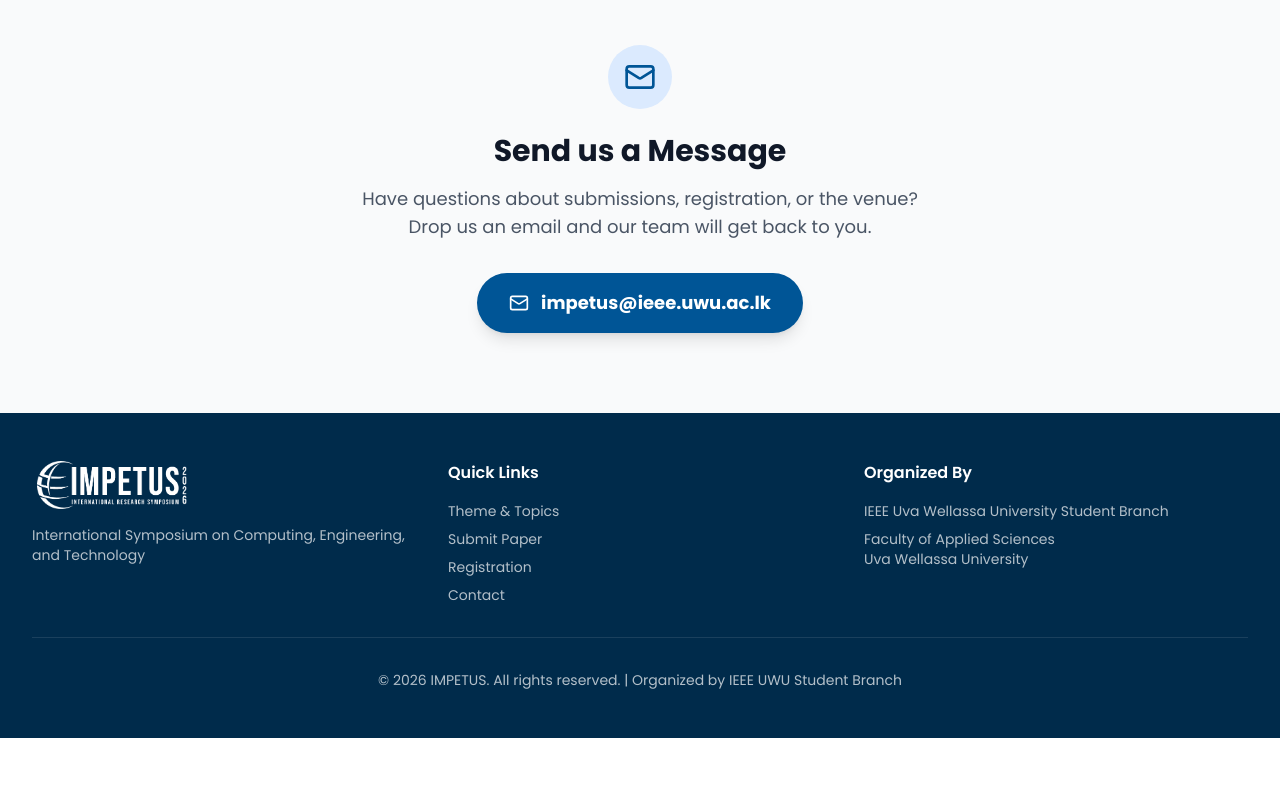
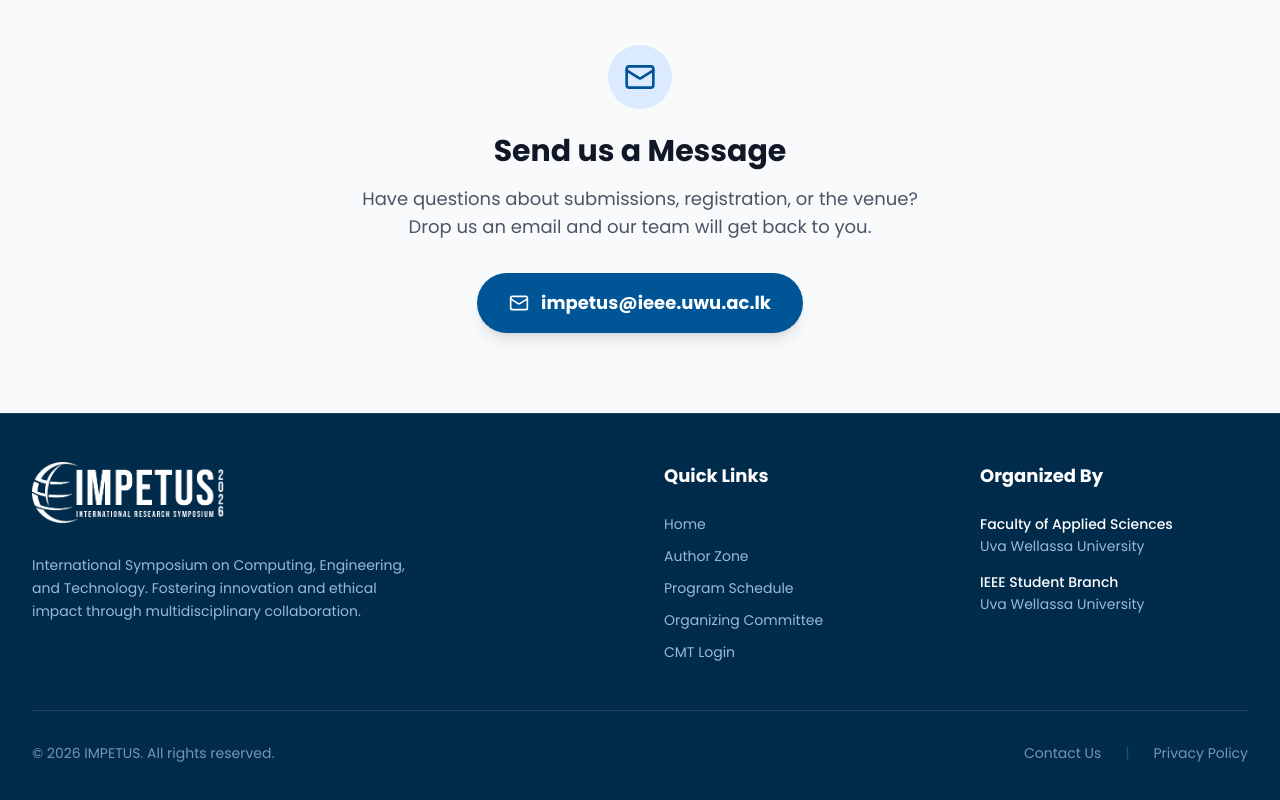
Before and after one commit to geeganage-yeran/Impetus_2026, a React (Vite) app: page /contact in a window 1280 px wide. Shown: the part 1156-1956 px from the top of the page. Before the commit the page ends 1894 px from the top, so only its background shows below. Built offline with nearby package versions, Linux system fonts and the light colour scheme.

Commit message:
Add speaker image and update references across components; modify phone number, titles, and improve footer and hero section styles for clarity and consistency

```diff
--- a/src/components/ContactSection.jsx
+++ b/src/components/ContactSection.jsx
@@ -45,7 +45,7 @@
               </div>
               <h3 className="text-gray-900 font-semibold text-lg mb-2">Phone</h3>
               <a href="tel:+94551234567" className="text-[#005596] font-medium inline-flex items-center gap-2 group/link">
-                +94 55 123 4567
+                +94 71 915 1945
                 <ArrowRight className="w-4 h-4 opacity-0 group-hover/link:opacity-100 transform -translate-x-2 group-hover/link:translate-x-0 transition-all" />
               </a>
               <p className="text-sm text-gray-500 mt-2">Monday - Friday, 9 AM - 5 PM</p>
--- a/src/components/DownloadSection.jsx
+++ b/src/components/DownloadSection.jsx
@@ -22,7 +22,7 @@
               <FileText className="w-8 h-8" />
             </div>
             <div className="text-left">
-              <h3 className="font-bold text-xl text-gray-900">IEEE Conference Template</h3>
+              <h3 className="font-bold text-xl text-gray-900">IEEE Paper Template</h3>
               <p className="text-gray-500">Available in DOCX and LaTeX formats</p>
             </div>
           </div>
--- a/src/components/Footer.jsx
+++ b/src/components/Footer.jsx
@@ -1,60 +1,70 @@
 import React from "react";
+import { Link } from "react-router-dom";
 import whiteLogo from "../assets/whitelogo.png";
+
 export default function Footer() {
+  const scrollToTop = () => {
+    window.scrollTo({ top: 0, behavior: "smooth" });
+  };
+
   return (
-    <footer className="bg-[#002b4b] text-white py-8 sm:py-12">
+    <footer className="bg-[#002b4b] text-white py-12 border-t border-white/10">
       <div className="max-w-7xl mx-auto px-4 sm:px-6 lg:px-8">
-        <div className="grid grid-cols-1 md:grid-cols-3 gap-8 mb-8">
-          {/* Logo */}
-          <div>
-            <button
-              onClick={() => window.scrollTo({ top: 0, behavior: "smooth" })}
-              className="hover:opacity-80 transition-opacity block"
+        <div className="grid grid-cols-1 md:grid-cols-4 gap-12 mb-12">
+
+          {/* Logo & Intro */}
+          <div className="col-span-1 md:col-span-2">
+            <Link
+              to="/"
+              onClick={scrollToTop}
+              className="inline-block mb-6 hover:opacity-80 transition-opacity"
             >
-              <div className="w-40 h-12 flex items-center">
+              <div className="w-48 h-auto">
                 <img
                   src={whiteLogo}
                   alt="IMPETUS IEEE UWU"
                   className="w-full h-full object-contain"
                 />
               </div>
-            </button>
-            <p className="text-sm text-white/70 mt-4">
-              International Symposium on Computing, Engineering, and Technology
+            </Link>
+            <p className="text-blue-200/80 text-sm leading-relaxed max-w-sm">
+              International Symposium on Computing, Engineering, and Technology.
+              Fostering innovation and ethical impact through multidisciplinary collaboration.
             </p>
           </div>
 
           {/* Quick Links */}
           <div>
-            <h4 className="text-white mb-4 font-semibold">Quick Links</h4>
-            <ul className="space-y-2 text-sm text-white/70">
+            <h4 className="text-white font-bold text-lg mb-6">Quick Links</h4>
+            <ul className="space-y-3 text-sm text-blue-200/80">
               <li>
-                <a href="#theme" className="hover:text-white transition-colors">
-                  Theme & Topics
-                </a>
+                <Link to="/" onClick={scrollToTop} className="hover:text-white hover:translate-x-1 transition-all duration-300 inline-block">
+                  Home
+                </Link>
+              </li>
+              <li>
+                <Link to="/author" onClick={scrollToTop} className="hover:text-white hover:translate-x-1 transition-all duration-300 inline-block">
+                  Author Zone
+                </Link>
+              </li>
+              <li>
+                <Link to="/program" onClick={scrollToTop} className="hover:text-white hover:translate-x-1 transition-all duration-300 inline-block">
+                  Program Schedule
+                </Link>
+              </li>
+              <li>
+                <Link to="/committee" onClick={scrollToTop} className="hover:text-white hover:translate-x-1 transition-all duration-300 inline-block">
+                  Organizing Committee
+                </Link>
               </li>
               <li>
                 <a
-                  href="#submission"
-                  className="hover:text-white transition-colors"
+                  href="https://cmt3.research.microsoft.com/"
+                  target="_blank"
+                  rel="noopener noreferrer"
+                  className="hover:text-white hover:translate-x-1 transition-all duration-300 inline-block"
                 >
-                  Submit Paper
-                </a>
-              </li>
-              <li>
-                <a
-                  href="#registration"
-                  className="hover:text-white transition-colors"
-                >
-                  Registration
-                </a>
-              </li>
-              <li>
-                <a
-                  href="#contact"
-                  className="hover:text-white transition-colors"
-                >
-                  Contact
+                  CMT Login
                 </a>
               </li>
             </ul>
@@ -62,24 +72,30 @@
 
           {/* Organized By */}
           <div>
-            <h4 className="text-white mb-4 font-semibold">Organized By</h4>
-            <p className="text-sm text-white/70 mb-2">
-              IEEE Uva Wellassa University Student Branch
-            </p>
-            <p className="text-sm text-white/70">
-              Faculty of Applied Sciences
-              <br />
-              Uva Wellassa University
-            </p>
+            <h4 className="text-white font-bold text-lg mb-6">Organized By</h4>
+            <div className="space-y-4 text-sm text-blue-200/80">
+              <div className="flex flex-col">
+                <span className="text-white font-medium mb-0.5">Faculty of Applied Sciences</span>
+                <span>Uva Wellassa University</span>
+              </div>
+              <div className="flex flex-col">
+                <span className="text-white font-medium mb-0.5">IEEE Student Branch</span>
+                <span>Uva Wellassa University</span>
+              </div>
+            </div>
           </div>
         </div>
 
         {/* Divider and Copyright */}
-        <div className="border-t border-white/10 pt-6 sm:pt-8 text-center">
-          <p className="text-sm text-white/70">
-            © 2026 IMPETUS. All rights reserved. | Organized by IEEE UWU Student
-            Branch
+        <div className="border-t border-white/10 pt-8 text-center md:text-left flex flex-col md:flex-row justify-between items-center gap-4">
+          <p className="text-sm text-blue-200/60">
+            © 2026 IMPETUS. All rights reserved.
           </p>
+          <div className="flex gap-6 text-sm text-blue-200/60">
+            <Link to="/contact" className="hover:text-white transition-colors">Contact Us</Link>
+            <span className="text-blue-200/20">|</span>
+            <a href="#" className="hover:text-white transition-colors">Privacy Policy</a>
+          </div>
         </div>
       </div>
     </footer>
--- a/src/components/HeroSection.jsx
+++ b/src/components/HeroSection.jsx
@@ -1,10 +1,10 @@
 import { useState, useEffect } from 'react';
 import { Calendar, ArrowRight } from 'lucide-react';
-import { useNavigate } from 'react-router-dom'; // Import useNavigate
+import { useNavigate } from 'react-router-dom';
 
 export default function HeroAndCountdown() {
-  const navigate = useNavigate(); // Initialize hook
-  const targetDate = new Date('2026-02-25T00:00:00').getTime();
+  const navigate = useNavigate();
+  const targetDate = new Date('2026-05-27T00:00:00').getTime();
 
   const [timeLeft, setTimeLeft] = useState({
     days: 0,
@@ -104,36 +104,47 @@
           <source src="intro.mp4" type="video/mp4" />
         </video>
 
-        {/* Dark Overlay */}
-        <div className="absolute inset-0 bg-black/10"></div>
+        {/* Dark Overlay - Increased opacity for text readability without boxes */}
+        <div className="absolute inset-0 bg-black/60"></div>
 
         <div className="relative z-10 max-w-7xl mx-auto px-4 sm:px-6 lg:px-8 py-30 text-center">
           {/* Top Badge */}
           <div className="inline-flex items-center gap-2 px-4 py-3 mb-8 bg-white/10 backdrop-blur-md border border-white/20 rounded-lg text-sm font-medium transition-all hover:bg-white/15 animate-fade-in">
             <Calendar className="w-4 h-4 text-white" />
-            <span className="text-white">February 25, 2026 | Hybrid Mode</span>
+            <span className="text-white">May 27, 2026 | Hybrid Mode</span>
           </div>
 
           {/* Main Heading */}
           <div className="mb-8">
-            <h1 className="text-6xl sm:text-7xl md:text-8xl font-bold tracking-tight mb-6 text-white animate-fade-in-up">
+            <h1 className="text-6xl sm:text-7xl md:text-8xl font-bold tracking-tight mb-6 text-white animate-fade-in-up drop-shadow-2xl">
               {typedText}
               {showCursor && <span className="animate-blink">|</span>}
             </h1>
-            <div className="h-1 w-24 bg-white mx-auto"></div>
+            <div className="h-1 w-24 bg-white mx-auto shadow-[0_0_15px_rgba(255,255,255,0.8)]"></div>
           </div>
 
           {/* Subtitle */}
-          <p className="text-xl sm:text-2xl md:text-3xl text-white/90 mb-8 font-light max-w-4xl mx-auto leading-relaxed animate-fade-in-up" style={{ animationDelay: '0.1s' }}>
+          <p className="text-xl sm:text-2xl md:text-3xl text-white/90 mb-10 font-light max-w-4xl mx-auto leading-relaxed animate-fade-in-up" style={{ animationDelay: '0.1s' }}>
             International Symposium on Computing,<br className="hidden sm:block" /> Engineering, and Technology
           </p>
 
-          {/* Description */}
-          <p className="sm:text-lg text-sm text-white/80 max-w-6xl font-extralight mx-auto mb-12 leading-relaxed px-4 animate-fade-in-up" style={{ animationDelay: '0.3s' }}>
-            IMPETUS is an International Research Symposium organized by the IEEE Uva Wellassa University Student Branch and the Faculty of Applied Sciences at Uva Wellassa University, Sri Lanka.
-          </p>
+          {/* Description - CLEANER STYLE: No Box, No Heavy Bold */}
+          <div className="animate-fade-in-up" style={{ animationDelay: '0.3s' }}>
+            <p className="sm:text-lg text-base text-gray-200 max-w-6xl mx-auto mb-12 leading-loose font-light px-4 text-center">
+              <span className="text-white font-semibold text-xl tracking-wide mr-1">IMPETUS:</span>
+              International Symposium on Computing, Engineering, and Technology 2026 is a pioneering academic endeavor by the
+              <span className="text-white font-medium mx-1">Faculty of Applied Sciences, Uva Wellassa University of Sri Lanka</span>,
+              in collaboration with the
+              <span className="text-white font-medium mx-1">IEEE Uva Wellassa University Student Branch</span>.
+              Centered around the theme
+              <br className="hidden md:block" />
+              <span className="text-yellow-300 font-medium text-xl inline-block my-2">"Humanity First: Steering Innovation for Ethical Impact"</span>
+              <br className="hidden md:block" />
+              the symposium emphasizes ethical, human-centered, and multidisciplinary innovation at Uva Wellassa University and beyond. Adhering to international academic standards and IEEE guidelines, the symposium aims to drive impactful innovation.
+            </p>
+          </div>
 
-          {/* CTA Buttons - UPDATED */}
+          {/* CTA Buttons */}
           <div className="flex flex-col sm:flex-row items-center justify-center gap-4 animate-fade-in-up" style={{ animationDelay: '0.4s' }}>
 
             {/* Register Button -> External CMT Portal */}
@@ -141,7 +152,7 @@
               href="https://cmt3.research.microsoft.com/"
               target="_blank"
               rel="noopener noreferrer"
-              className="group px-8 py-4 bg-[#005596] text-white rounded-lg font-semibold text-base transition-all hover:bg-[#003b69] cursor-pointer hover:shadow-xl w-full sm:w-auto inline-flex items-center justify-center"
+              className="group px-8 py-4 bg-[#005596] text-white rounded-lg font-semibold text-base transition-all hover:bg-[#003b69] cursor-pointer hover:shadow-xl w-full sm:w-auto inline-flex items-center justify-center shadow-lg border border-transparent hover:border-white/20"
             >
               <span className="flex items-center justify-center gap-2">
                 Register via CMT
@@ -152,7 +163,7 @@
             {/* Submit Papers Button -> Internal Author Page */}
             <button
               onClick={() => navigate('/author')}
-              className="px-8 py-4 cursor-pointer bg-white/15 backdrop-blur-md border-2 border-white/30 text-white rounded-lg font-semibold text-base transition-all hover:bg-white/20 w-full sm:w-auto"
+              className="px-8 py-4 cursor-pointer bg-white/10 backdrop-blur-md border-2 border-white/50 text-white rounded-lg font-semibold text-base transition-all hover:bg-white/20 w-full sm:w-auto hover:shadow-[0_0_20px_rgba(255,255,255,0.3)] shadow-lg"
             >
               Submit Papers
             </button>
@@ -192,9 +203,8 @@
         </div>
       </section>
 
-      {/* Countdown Section - Professional Dark Background */}
+      {/* Countdown Section */}
       <section className="relative py-10 bg-slate-900 overflow-hidden">
-        {/* Subtle Background */}
         <div className="absolute inset-0">
           <div className="absolute top-1/2 left-1/4 w-96 h-96 bg-slate-700/20 rounded-full blur-3xl"></div>
           <div className="absolute top-1/2 right-1/4 w-96 h-96 bg-slate-700/20 rounded-full blur-3xl"></div>
--- a/src/components/KeynoteSection.jsx
+++ b/src/components/KeynoteSection.jsx
@@ -1,7 +1,7 @@
 import React from 'react';
 import { Quote, Linkedin, Twitter, Globe } from 'lucide-react';
 // Make sure to add your speaker image
-import speakerImg from '../assets/weblead.png';
+import speakerImg from '../assets/speaker.jpg';
 
 export default function KeynoteSection() {
   return (
--- a/src/components/NavBar.jsx
+++ b/src/components/NavBar.jsx
@@ -18,7 +18,7 @@
 
   const navItems = [
     { path: "/", label: "Home" },
-    { path: "/author", label: "Author" },
+    { path: "/author", label: "Authors" },
     { path: "/program", label: "Program Details" },
     { path: "/committee", label: "Committee" },
     { path: "/contact", label: "Contact Us" },
--- a/src/pages/Committe.jsx
+++ b/src/pages/Committe.jsx
@@ -4,9 +4,9 @@
 
 const advisoryCommittee = [
   { name: "Prof. Amila Sandaruwan Ratnayake", role: "Dean, Faculty of Applied Sciences", dept: "Uva Wellassa University", img: "/committee/amila.png" },
-  { name: "Assoc. Prof. A. P. Henagamage", role: "Head of the Department, Department of Science & Technology", dept: "Uva Wellassa University", img: "/committee/henagama.jpg" },
-  { name: "Dr. J. T. Cooray", role: "Head of the Department, Department of Applied Earth Sciences", dept: "Uva Wellassa University", img: "/committee/cooray.jpg" },
-  { name: "Ms. S. D. H. S. Wickramarathne", role: "Head of the Department, Department of Computer Science & Informatics", dept: "Uva Wellassa University", img: "/committee/harshani.jpg" },
+  { name: "Assoc. Prof. A. P. Henagamage", role: "Head, Dept. of Science & Technology", dept: "Uva Wellassa University", img: "/committee/henagama.jpg" },
+  { name: "Dr. J. T. Cooray", role: "Head, Dept. of Applied Earth Sciences", dept: "Uva Wellassa University", img: "/committee/cooray.jpg" },
+  { name: "Ms. S. D. H. S. Wickramarathne", role: "Head, Dept. of Computer Science & Informatics", dept: "Uva Wellassa University", img: "/committee/harshani.jpg" },
   { name: "Prof. K. W. S. N. Kumari", role: "Counselor", dept: "IEEE Uva Wellassa University Student Branch", img: "/committee/kumari.jpg" },
 ];
 
@@ -27,57 +27,67 @@
   { name: "Mr. R. P. N. S. Randunu", role: "Junior Treasurer", img: "/committee/Nisal.jpg" },
   { name: "Mr. G. A. N. L. Gajaweera", role: "Logistics Chair", img: "/committee/lahiru.jpeg" },
   { name: "Ms. D. L. N. Nawanjana", role: "Publicity Chair", img: "/committee/pvlead.jpeg" },
-  { name: "Mr. H. M. V. N. Kumarasiri", role: "Design Chair", img: "/committee/kumarasiri.jpg" },
+  { name: "Mr. H. M. V. N. Kumarasiri", role: "Design Chair", img: "/committee/speaker.jpg" },
   { name: "Ms. R. I. M. Panamaldeniye", role: "Industry Liaison & Sponsorship Chair", img: "/committee/sponsorship.jpg" },
   { name: "Mr. G. Y. L. M. Nandasiri", role: "Web & IT Chair", img: "/committee/weblead.png" },
   { name: "Mr. W. H. G. L. Bimsara", role: "Operational Support Chair", img: "/committee/programlead.jpeg" },
-
 ];
 
 // --- Internal Component for Sections ---
 
 const CommitteeSection = ({ title, members }) => (
   <div className="mb-24 last:mb-0">
-    <div className="flex items-center justify-center mb-16">
+    {/* Section Title */}
+    <div className="flex items-center justify-center mb-16" data-aos="fade-up">
       <div className="h-px bg-gray-200 w-16 md:w-32"></div>
-      <h2 className="text-3xl md:text-4xl font-bold text-center text-[#005596] px-6 uppercase tracking-wide">
+      <h2 className="text-2xl md:text-3xl font-bold text-center text-[#005596] px-6 uppercase tracking-wider">
         {title}
       </h2>
       <div className="h-px bg-gray-200 w-16 md:w-32"></div>
     </div>
 
-    <div className="grid grid-cols-1 sm:grid-cols-2 md:grid-cols-3 lg:grid-cols-4 gap-x-8 gap-y-16">
+    {/* Flex container for centering items regardless of count */}
+    <div className="flex flex-wrap justify-center gap-10 md:gap-x-12 md:gap-y-16">
       {members.map((m, i) => (
-        <div key={i} className="text-center group flex flex-col items-center">
+        <div
+          key={i}
+          className="w-full sm:w-[calc(50%-2.5rem)] md:w-[calc(33.33%-3rem)] lg:w-[calc(25%-3rem)] min-w-[260px] max-w-[300px] flex flex-col items-center text-center group"
+          data-aos="fade-up"
+          data-aos-delay={i * 50} // Staggered animation
+        >
           {/* Image Container */}
-          <div className="relative mb-6">
-            {/* Decorative background blob for depth */}
-            <div className="absolute inset-0 bg-blue-100 rounded-full transform scale-90 group-hover:scale-110 transition-transform duration-500"></div>
+          <div className="relative mb-6 w-48 h-48">
+            {/* Background Blob */}
+            <div className="absolute inset-0 bg-blue-50 rounded-full transform scale-90 group-hover:scale-110 transition-transform duration-500"></div>
 
-            <div className="relative w-48 h-48 mx-auto rounded-full overflow-hidden
-                          border-4 border-white shadow-xl
-                          ring-4 ring-gray-50 group-hover:ring-blue-100
-                          transform group-hover:-translate-y-2 transition-all duration-300">
+            {/* Image Frame */}
+            <div className="relative w-full h-full rounded-full overflow-hidden
+                          border-4 border-white shadow-lg
+                          ring-1 ring-gray-100 group-hover:ring-4 group-hover:ring-blue-100
+                          transform group-hover:-translate-y-2 transition-all duration-300 bg-white">
               <img
                 src={m.img}
                 alt={m.name}
-                className="w-full h-full object-cover object-top transform group-hover:scale-110 transition-transform duration-700"
-                onError={(e) => {e.target.src = "https://i.pravatar.cc/150?u=120"}}
+                className="w-full h-full object-cover object-top transform group-hover:scale-105 transition-transform duration-700"
+                onError={(e) => {e.target.src = "https://ui-avatars.com/api/?name=" + m.name + "&background=random"}}
               />
             </div>
           </div>
 
           {/* Text Content */}
-          <div className="px-2">
+          <div className="px-2 w-full">
             <h3 className="text-lg font-bold text-gray-900 mb-1 leading-tight group-hover:text-[#005596] transition-colors">
               {m.name}
             </h3>
-            <div className="w-12 h-1 bg-blue-500 mx-auto my-3 rounded-full opacity-50 group-hover:w-20 group-hover:opacity-100 transition-all duration-300"></div>
-            <p className="text-[#005596] font-semibold text-sm uppercase tracking-wider mb-2">
+
+            <div className="w-8 h-1 bg-blue-500/30 mx-auto my-3 rounded-full group-hover:w-16 group-hover:bg-blue-500 transition-all duration-300"></div>
+
+            <p className="text-[#005596] font-semibold text-sm uppercase tracking-wide mb-1">
               {m.role}
             </p>
+
             {m.dept && (
-              <p className="text-gray-500 text-xs font-medium max-w-[200px] mx-auto leading-relaxed">
+              <p className="text-gray-500 text-xs font-medium leading-relaxed mt-1">
                 {m.dept}
               </p>
             )}
@@ -92,14 +102,25 @@
 
 export default function Committee() {
   return (
-    <div className="pt-24 min-h-screen bg-gradient-to-b from-white to-gray-50">
-      <div className="max-w-7xl mx-auto px-4 sm:px-6 lg:px-8 py-16">
-        <h1 className="text-4xl md:text-5xl font-extrabold text-center text-gray-900 mb-6 tracking-tight">
-          Organizing Committee
-        </h1>
-        <p className="text-gray-600 text-lg text-center max-w-3xl mx-auto mb-20 leading-relaxed">
-          Meet the dedicated academic and student leaders working behind the scenes to make this symposium a success.
-        </p>
+    <div className="pt-24 min-h-screen bg-white">
+      {/* Background decoration */}
+      <div className="fixed inset-0 pointer-events-none z-0">
+        <div className="absolute top-0 right-0 w-[500px] h-[500px] bg-blue-50/50 rounded-full blur-[100px] -translate-y-1/2 translate-x-1/2"></div>
+        <div className="absolute bottom-0 left-0 w-[500px] h-[500px] bg-gray-50/50 rounded-full blur-[100px] translate-y-1/2 -translate-x-1/2"></div>
+      </div>
+
+      <div className="relative z-10 max-w-7xl mx-auto px-4 sm:px-6 lg:px-8 py-12">
+        <div className="text-center mb-20" data-aos="fade-up">
+          <span className="inline-block py-1 px-3 rounded-full bg-blue-50 text-blue-600 text-xs font-bold uppercase tracking-wider mb-4 border border-blue-100">
+            IMPETUS 2026
+          </span>
+          <h1 className="text-4xl md:text-5xl font-bold text-gray-900 mb-6">
+            Meet the Team
+          </h1>
+          <p className="text-gray-600 text-lg max-w-2xl mx-auto leading-relaxed">
+            The dedicated academic and student leaders working behind the scenes to steer innovation and ensure the success of this symposium.
+          </p>
+        </div>
 
         <CommitteeSection title="Advisory Committee" members={advisoryCommittee} />
         <CommitteeSection title="Program Committee" members={programCommittee} />
--- a/src/pages/ProgramDetails.jsx
+++ b/src/pages/ProgramDetails.jsx
@@ -1,6 +1,6 @@
 import React, { useState } from 'react';
 import { Calendar, Clock, MapPin, Users, Mic, Coffee } from 'lucide-react';
-import speakerImg from '../assets/weblead.png';
+import speakerImg from '../assets/speaker.jpg'; // Replace with actual keynote speaker image
 export default function ProgramDetails() {
   const [activeTab, setActiveTab] = useState('symposium');
 
@@ -92,7 +92,7 @@
                 />
                 <ScheduleItem
                   time="11:30 AM"
-                  title="Technical Sessions (Track 1 & 2)"
+                  title="Technical Sessions (Track 1 to 4)"
                   location="Lecture Halls A & B"
                   icon={Users}
                 />
```
Also changed, not shown: src/components/SponsorsSection.jsx (+4 -4 lines), src/pages/Author.jsx (+3 -6 lines), public/committee/speaker.jpg (added), src/assets/speaker.jpg (added).
